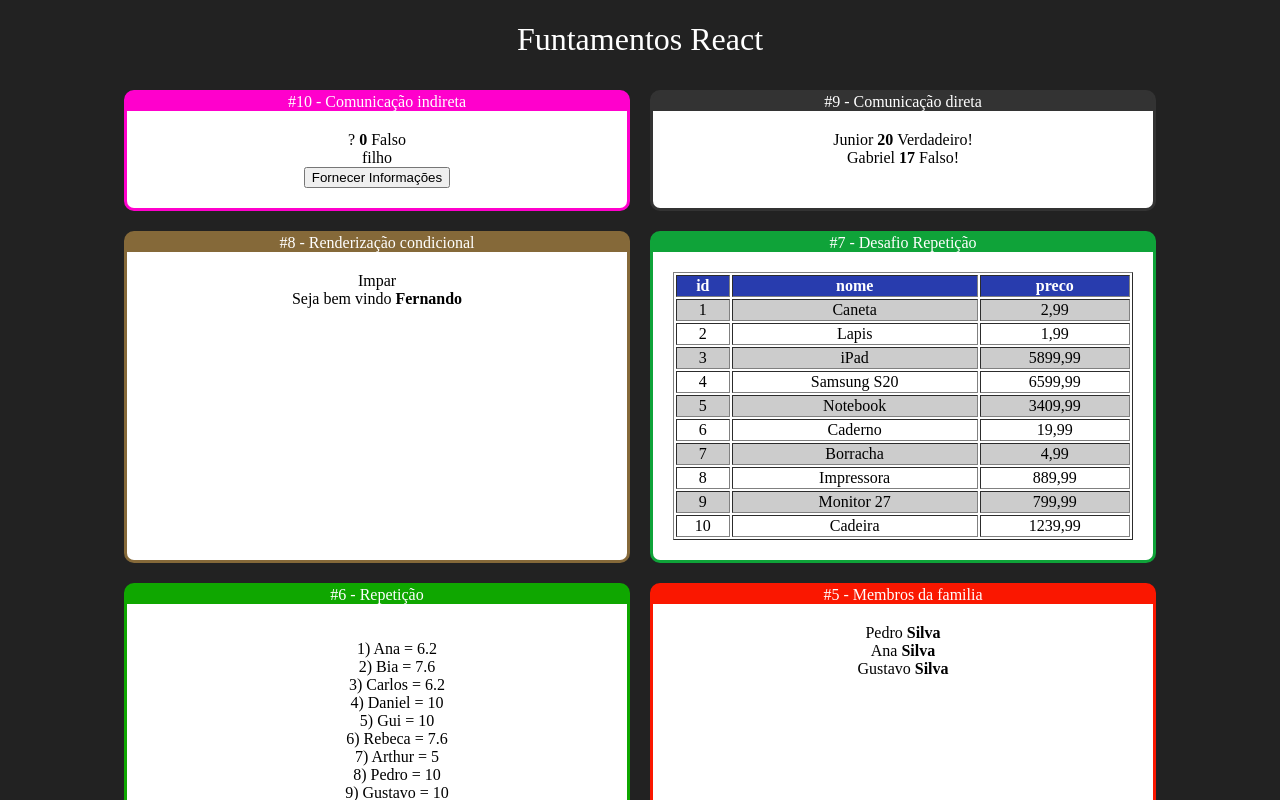
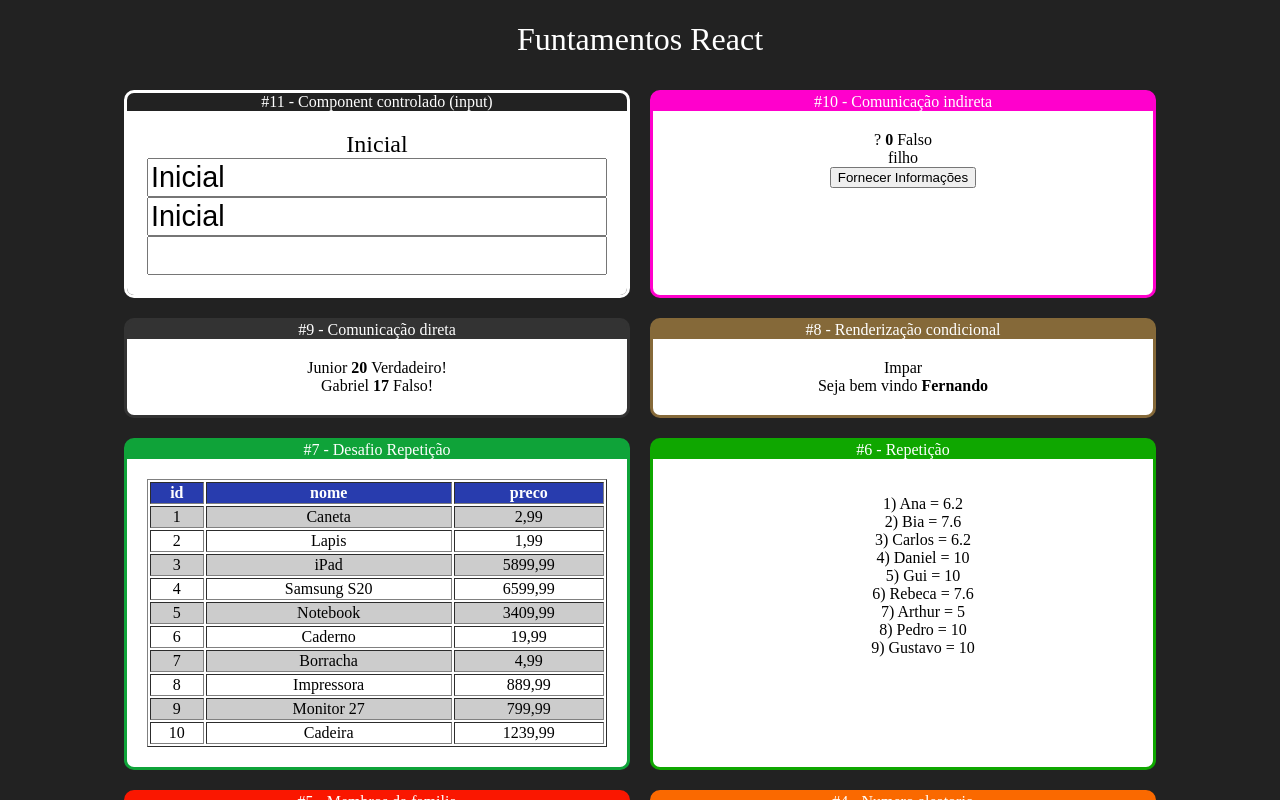
Before and after one commit to Miguel-Barros-Clear/fundamentals-react, a React (Create React App) app: page / in a window 1280 px wide. Shown: the top 800 px of the page. Built offline with nearby package versions, Linux system fonts and the light colour scheme.

Commit message:
feat: Controlled Component

```diff
--- a/src/app.jsx
+++ b/src/app.jsx
@@ -15,6 +15,7 @@ import EvenOrOdd from "./components/conditional/evenOrOdd";
 import UserInfo from "./components/conditional/userInfo";
 import DirectParent from "./components/comunication/directParent";
 import IndirectParent from "./components/comunication/indirectParent";
+import Input from "./components/form/input";
 
 export default function App(props) {
   return (
@@ -22,6 +23,10 @@ export default function App(props) {
       <h1>Funtamentos React</h1>
 
       <div className="Cards">
+        <Card title="#11 - Component controlado (input)" color="#00F0fce">
+          <Input />
+        </Card>
+
         <Card title="#10 - Comunicação indireta" color="#ff00cc">
           <IndirectParent />
         </Card>
--- /dev/null
+++ b/src/components/form/input.css
@@ -0,0 +1,3 @@
+.Input {
+    font-size: 1.8rem;
+}
--- /dev/null
+++ b/src/components/form/input.jsx
@@ -0,0 +1,26 @@
+import "./input.css";
+import React, { useState } from "react";
+
+export default function Input() {
+  const [value, setValue] = useState("Inicial");
+
+  return (
+    <div>
+      <h2>{value}</h2>
+      <div
+        style={{
+          display: "flex",
+          flexDirection: "column",
+        }}
+      >
+        <input
+          value={value}
+          className="Input"
+          onChange={(e) => setValue(e.target.value)}
+        />
+        <input value={value} className="Input" readOnly />
+        <input value={undefined} className="Input" readOnly />
+      </div>
+    </div>
+  );
+}
```
